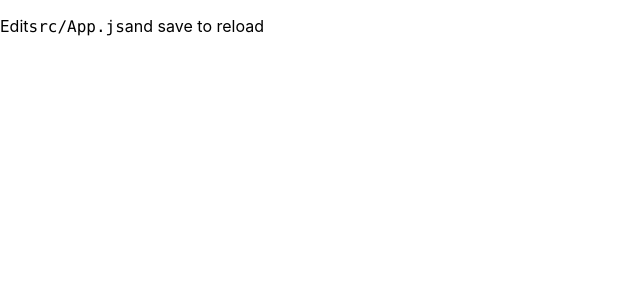
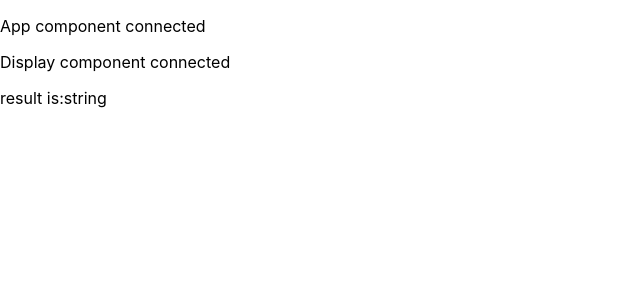
Before and after one commit to othman-19/calculator-react, a React (Create React App) app: page / in a window 1280 px wide. Shown: the top 300 px of the page, without its empty margins (0-640 px from the left). Built offline with nearby package versions, Linux system fonts and the light colour scheme.

Commit message:
add prop-types package, implement Dispaly component with default value and prop taypes confirmation

```diff
--- a/package.json
+++ b/package.json
@@ -8,7 +8,8 @@
     "@testing-library/user-event": "^7.2.1",
     "react": "^16.12.0",
     "react-dom": "^16.12.0",
-    "react-scripts": "3.3.0"
+    "react-scripts": "3.3.0",
+    "prop-types": "^15.7.2"
   },
   "scripts": {
     "start": "react-scripts start",
--- a/src/components/App.js
+++ b/src/components/App.js
@@ -1,17 +1,27 @@
 import React from 'react';
+import Display from './Display';
+// import Button from './Button';
+// import ButtonPanel from './ButtonPanel';
 
-function App() {
+
+class App extends React.Component {
+  constructor(props) {
+    super(props);
+    this.state = {};
+  }
+
+  render() {
     return (
       <div className="App">
         <header className="App-header">
           <p>
-          Edit
-          <code>src/App.js</code>
-          and save to reload
+            App component connected
           </p>
         </header>
+        <Display result="string" />
       </div>
     );
   }
+}
 
 export default App;
--- a/src/components/Display.js
+++ b/src/components/Display.js
@@ -0,0 +1,36 @@
+import React from 'react';
+import PropTypes from 'prop-types';
+
+class Display extends React.Component {
+  constructor(props) {
+    super(props);
+    this.state = {};
+  }
+
+  render() {
+    const { result } = this.props;
+    return (
+      <div className="App">
+        <header className="App-header">
+          <p>
+            Display component connected
+          </p>
+        </header>
+        <p>
+          result is:
+          {result}
+        </p>
+      </div>
+    );
+  }
+}
+
+Display.defaultProps = {
+  result: '0',
+};
+
+Display.propTypes = {
+  result: PropTypes.string,
+};
+
+export default Display;
```
Lines whose indentation alone changed are shown as unchanged.
